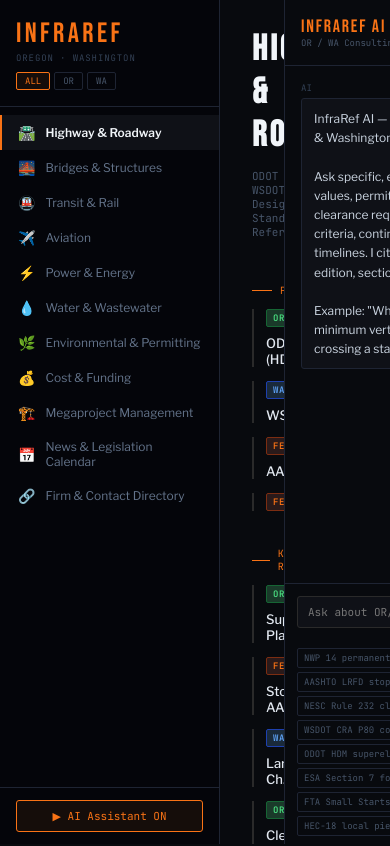
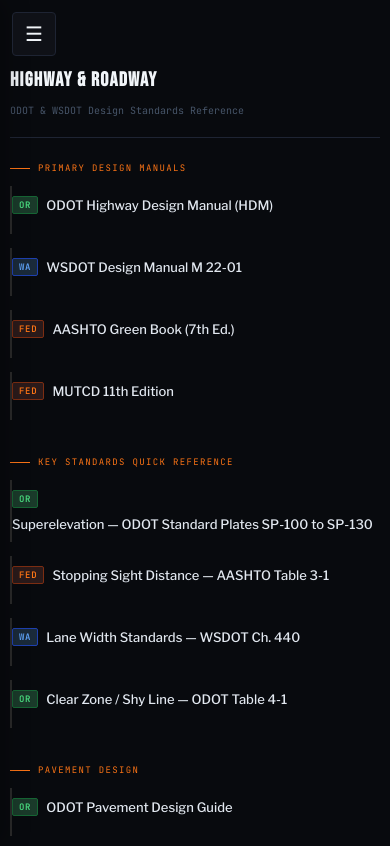
Before and after one commit to natebrantley/infraref, a React (Vite) app: page / in a window 390 px wide. Shown: the top 846 px of the page. Built offline with nearby package versions, Linux system fonts and the light colour scheme.

Commit message:
Mobile optimization sitewide: responsive nav, grids, touch targets
Made-with: Cursor

```diff
--- a/index.html
+++ b/index.html
@@ -2,7 +2,8 @@
 <html lang="en">
   <head>
     <meta charset="UTF-8" />
-    <meta name="viewport" content="width=device-width, initial-scale=1.0" />
+    <meta name="viewport" content="width=device-width, initial-scale=1.0, viewport-fit=cover" />
+    <meta name="theme-color" content="#080a0e" />
     <title>InfraRef — Oregon & Washington Infrastructure Reference</title>
   </head>
   <body>
--- a/src/App.jsx
+++ b/src/App.jsx
@@ -7,21 +7,27 @@ import {
   DirectoryView,
   CalendarView,
   ProjectDetailView,
-  AIPanel,
 } from "./components/index.js";
 
 export default function InfraRef() {
   const [activeModule, setActiveModule] = useState("highway");
-  const [showAI, setShowAI] = useState(true);
   const [stateFilter, setStateFilter] = useState("ALL");
   const [selectedDetailSlug, setSelectedDetailSlug] = useState(null);
+  const [navOpen, setNavOpen] = useState(false);
 
   const module = CONTENT[activeModule];
+  const closeNav = () => setNavOpen(false);
+  const selectModule = (id) => {
+    setActiveModule(id);
+    closeNav();
+  };
 
   return (
-    <div style={{ display: "flex", height: "100vh", background: "#080a0e", overflow: "hidden", fontFamily: "'Libre Franklin', sans-serif" }}>
+    <div className="app-layout" style={{ background: "#080a0e", fontFamily: "'Libre Franklin', sans-serif" }}>
+      <button type="button" className="nav-toggle" onClick={() => setNavOpen(true)} aria-label="Open menu">☰</button>
+      <div className={`nav-overlay ${navOpen ? "nav-open" : ""}`} onClick={closeNav} aria-hidden="true" />
       {/* LEFT NAV */}
-      <div style={{ width: "220px", minWidth: "220px", background: "#04050a", borderRight: "1px solid #1e2433", display: "flex", flexDirection: "column" }}>
+      <nav className={`app-nav ${navOpen ? "nav-open" : ""}`} aria-label="Main">
         <div style={{ padding: "20px 16px 16px", borderBottom: "1px solid #1e2433" }}>
           <div style={{ fontFamily: "'Bebas Neue', sans-serif", fontSize: "28px", color: "#f97316", letterSpacing: "0.12em", lineHeight: 1 }}>INFRAREF</div>
           <div style={{ fontFamily: "'JetBrains Mono', monospace", fontSize: "9px", color: "#334155", marginTop: "4px", letterSpacing: "0.1em" }}>OREGON · WASHINGTON</div>
@@ -29,6 +35,7 @@ export default function InfraRef() {
             {["ALL","OR","WA"].map(s => (
               <button
                 key={s}
+                type="button"
                 onClick={() => setStateFilter(s)}
                 style={{
                   fontFamily: "'JetBrains Mono', monospace", fontSize: "9px", padding: "2px 8px",
@@ -46,7 +53,7 @@ export default function InfraRef() {
             <div
               key={m.id}
               className="module-item"
-              onClick={() => setActiveModule(m.id)}
+              onClick={() => selectModule(m.id)}
               style={{
                 padding: "9px 16px", cursor: "pointer", transition: "background 0.1s",
                 borderLeft: `2px solid ${activeModule === m.id ? "#f97316" : "transparent"}`,
@@ -62,31 +69,19 @@ export default function InfraRef() {
             </div>
           ))}
         </div>
-
-        <div style={{ padding: "12px 16px", borderTop: "1px solid #1e2433" }}>
-          <button
-            onClick={() => setShowAI(!showAI)}
-            style={{
-              width: "100%", fontFamily: "'JetBrains Mono', monospace", fontSize: "11px",
-              padding: "8px", border: `1px solid ${showAI ? "#f97316" : "#2a2a2a"}`,
-              background: showAI ? "#f9731611" : "transparent",
-              color: showAI ? "#f97316" : "#475569", borderRadius: "3px", cursor: "pointer"
-            }}
-          >{showAI ? "▶ AI Assistant ON" : "▷ AI Assistant OFF"}</button>
-        </div>
-      </div>
+      </nav>
 
       {/* MAIN CONTENT */}
-      <div style={{ flex: 1, overflowY: "auto", padding: "28px 32px", animation: "fadeIn 0.2s ease" }}>
+      <main className="app-main">
         {selectedDetailSlug ? (
           <ProjectDetailView slug={selectedDetailSlug} onBack={() => setSelectedDetailSlug(null)} />
         ) : (
           <>
-            <div style={{ marginBottom: "24px", borderBottom: "1px solid #1e2433", paddingBottom: "20px" }}>
-          <div style={{ display: "flex", alignItems: "baseline", gap: "12px", flexWrap: "wrap" }}>
-            <h1 style={{ fontFamily: "'Bebas Neue', sans-serif", fontSize: "36px", color: "#f1f5f9", letterSpacing: "0.08em" }}>{module.title}</h1>
-            <span style={{ fontFamily: "'JetBrains Mono', monospace", fontSize: "11px", color: "#475569" }}>{module.subtitle}</span>
-          </div>
+            <div className="app-header" style={{ marginBottom: "24px", borderBottom: "1px solid #1e2433", paddingBottom: "20px" }}>
+              <div style={{ display: "flex", alignItems: "baseline", gap: "12px", flexWrap: "wrap", flex: 1 }}>
+                <h1 className="app-title" style={{ fontFamily: "'Bebas Neue', sans-serif", fontSize: "36px", color: "#f1f5f9", letterSpacing: "0.08em" }}>{module.title}</h1>
+                <span className="app-subtitle" style={{ fontFamily: "'JetBrains Mono', monospace", fontSize: "11px", color: "#475569" }}>{module.subtitle}</span>
+              </div>
             </div>
 
         {module.isDirectory ? (
@@ -97,7 +92,7 @@ export default function InfraRef() {
           <div style={{ display: "grid", gap: "28px" }}>
             {module.sections.map((sec, si) => (
               <div key={si}>
-                <div style={{ fontFamily: "'JetBrains Mono', monospace", fontSize: "10px", color: "#f97316", letterSpacing: "0.15em", textTransform: "uppercase", marginBottom: "12px", display: "flex", alignItems: "center", gap: "8px" }}>
+                <div className="content-section-heading" style={{ fontFamily: "'JetBrains Mono', monospace", fontSize: "10px", color: "#f97316", letterSpacing: "0.15em", textTransform: "uppercase", marginBottom: "12px", display: "flex", alignItems: "center", gap: "8px" }}>
                   <span style={{ width: "20px", height: "1px", background: "#f97316", display: "inline-block" }} />
                   {sec.heading}
                 </div>
@@ -119,7 +114,7 @@ export default function InfraRef() {
                   <span style={{ width: "20px", height: "1px", background: "#60a5fa", display: "inline-block" }} />
                   Key Contacts & Resources
                 </div>
-                <div style={{ display: "grid", gridTemplateColumns: "repeat(auto-fill, minmax(220px, 1fr))", gap: "8px" }}>
+                <div className="contact-cards-grid" style={{ display: "grid", gridTemplateColumns: "repeat(auto-fill, minmax(220px, 1fr))", gap: "8px" }}>
                   {module.contacts.map((c, ci) => <ContactCard key={ci} contact={c} />)}
                 </div>
               </div>
@@ -138,9 +133,7 @@ export default function InfraRef() {
         )}
           </>
         )}
-      </div>
-
-      {showAI && <AIPanel onClose={() => setShowAI(false)} />}
+      </main>
     </div>
   );
 }
--- a/src/components/CalendarView.jsx
+++ b/src/components/CalendarView.jsx
@@ -105,6 +105,7 @@ export function CalendarView() {
                   return (
                     <div
                       key={`${evt.date}-${i}`}
+                      className="calendar-event-grid"
                       style={{
                         background: "#0f1117",
                         border: "1px solid #1e2433",
--- a/src/components/DirectoryView.jsx
+++ b/src/components/DirectoryView.jsx
@@ -28,6 +28,7 @@ export function DirectoryView() {
     <div>
       <div style={{ display: "flex", gap: "8px", flexWrap: "wrap", marginBottom: "16px", alignItems: "center" }}>
         <input
+          className="directory-search"
           value={search} onChange={e => setSearch(e.target.value)}
           placeholder="Search firms or disciplines..."
           style={{
@@ -45,9 +46,9 @@ export function DirectoryView() {
         {btn(dbeFilter, "DBE/SBE Only", () => setDbeFilter(!dbeFilter))}
       </div>
 
-      <div style={{ display: "grid", gap: "6px" }}>
+      <div className="directory-firm-grid" style={{ display: "grid", gap: "6px" }}>
         {filtered.map(firm => (
-          <div key={firm.name} style={{
+          <div key={firm.name} className="directory-firm-card" style={{
             background: "#0f1117", border: "1px solid #1e2433", borderRadius: "4px",
             padding: "12px 16px", display: "grid", gridTemplateColumns: "1fr auto", gap: "8px"
           }}>
--- a/src/components/ProjectDetailView.jsx
+++ b/src/components/ProjectDetailView.jsx
@@ -146,7 +146,7 @@ export function ProjectDetailView({ slug, onBack }) {
           <span style={{ width: "20px", height: "1px", background: "#60a5fa", display: "inline-block" }} />
           Related parties — quick reference
         </div>
-        <div style={{ display: "grid", gridTemplateColumns: "repeat(auto-fill, minmax(260px, 1fr))", gap: "10px" }}>
+        <div className="project-detail-parties" style={{ display: "grid", gridTemplateColumns: "repeat(auto-fill, minmax(260px, 1fr))", gap: "10px" }}>
           {project.relatedParties.map((party, i) => (
             <PartyCard key={i} party={party} />
           ))}
--- a/src/components/ReferenceItem.jsx
+++ b/src/components/ReferenceItem.jsx
@@ -7,6 +7,7 @@ export function ReferenceItem({ item, onOpenDetail }) {
   const hasExternalLink = item.url && item.url !== "#";
   return (
     <div
+      className="reference-item"
       onClick={() => setOpen(!open)}
       style={{
         borderLeft: "2px solid #2a2a2a", paddingLeft: "12px", marginBottom: "8px",
--- a/src/index.css
+++ b/src/index.css
@@ -1,12 +1,117 @@
 @import url('https://fonts.googleapis.com/css2?family=Bebas+Neue&family=JetBrains+Mono:wght@300;400;500;600&family=Libre+Franklin:wght@300;400;500;600&display=swap');
 
 * { box-sizing: border-box; margin: 0; padding: 0; scrollbar-width: thin; scrollbar-color: #1e2433 #080a0e; }
+html { -webkit-text-size-adjust: 100%; }
 body {
   background: #080a0e;
   font-family: "Libre Franklin", -apple-system, BlinkMacSystemFont, "Segoe UI", Roboto, sans-serif;
+  font-size: 16px;
+  min-height: 100vh;
+  min-height: 100dvh;
+  overflow-x: hidden;
+  padding: env(safe-area-inset-top) env(safe-area-inset-right) env(safe-area-inset-bottom) env(safe-area-inset-left);
 }
 
 @keyframes blink { 0%, 100% { opacity: 1; } 50% { opacity: 0; } }
 @keyframes fadeIn { from { opacity: 0; transform: translateY(6px); } to { opacity: 1; transform: translateY(0); } }
 
 .module-item:hover { background: #0f1117 !important; }
+
+/* —— Layout (mobile-first) —— */
+.app-layout { display: flex; height: 100vh; height: 100dvh; overflow: hidden; }
+.app-nav {
+  width: 220px;
+  min-width: 220px;
+  display: flex;
+  flex-direction: column;
+  background: #04050a;
+  border-right: 1px solid #1e2433;
+  z-index: 100;
+}
+.app-main {
+  flex: 1;
+  overflow-y: auto;
+  overflow-x: hidden;
+  padding: 20px 16px;
+  animation: fadeIn 0.2s ease;
+}
+.nav-toggle {
+  display: none;
+  align-items: center;
+  justify-content: center;
+  width: 44px;
+  height: 44px;
+  padding: 0;
+  border: none;
+  background: #0f1117;
+  border: 1px solid #1e2433;
+  color: #f1f5f9;
+  border-radius: 4px;
+  cursor: pointer;
+  font-size: 20px;
+}
+.nav-overlay {
+  display: none;
+  position: fixed;
+  inset: 0;
+  background: rgba(0,0,0,0.5);
+  z-index: 99;
+}
+
+@media (max-width: 768px) {
+  img, video { max-width: 100%; height: auto; }
+  .reference-item { min-height: 48px; padding: 10px 0 !important; }
+  .app-layout { flex-direction: column; height: auto; min-height: 100vh; min-height: 100dvh; }
+  .app-nav {
+    position: fixed;
+    top: 0;
+    left: 0;
+    bottom: 0;
+    width: 260px;
+    max-width: 85vw;
+    min-width: 0;
+    transform: translateX(-100%);
+    transition: transform 0.2s ease;
+    box-shadow: 4px 0 24px rgba(0,0,0,0.3);
+  }
+  .app-nav.nav-open { transform: translateX(0); }
+  .nav-overlay.nav-open { display: block; }
+  .nav-toggle {
+    display: flex;
+    position: fixed;
+    top: max(12px, env(safe-area-inset-top));
+    left: 12px;
+    z-index: 101;
+  }
+  .app-main {
+    padding: 16px 12px;
+    padding-top: calc(56px + env(safe-area-inset-top));
+  }
+  .app-header {
+    display: flex;
+    align-items: center;
+    gap: 12px;
+    padding: 12px 0 16px;
+    border-bottom: 1px solid #1e2433;
+    margin-bottom: 16px;
+  }
+  .app-title { font-size: 24px !important; letter-spacing: 0.06em !important; }
+  .app-subtitle { font-size: 10px !important; }
+  .content-section-heading { font-size: 9px !important; }
+  .solicitation-row { grid-template-columns: 1fr !important; gap: 6px !important; text-align: left !important; }
+  .solicitation-row > div:not(:first-child) { display: flex; gap: 8px; flex-wrap: wrap; }
+  .solicitation-row > div:not(:first-child) > div:first-child { width: auto; }
+  .calendar-event-grid { grid-template-columns: 60px 1fr !important; }
+  .project-detail-parties { grid-template-columns: 1fr !important; }
+  .directory-firm-grid { grid-template-columns: 1fr !important; }
+  .directory-firm-card { grid-template-columns: 1fr !important; }
+  .directory-firm-card > div:last-child { text-align: left !important; align-items: flex-start !important; }
+  .contact-cards-grid { grid-template-columns: 1fr !important; }
+  .directory-search { width: 100% !important; max-width: none !important; }
+  .module-item { min-height: 48px; padding: 12px 16px !important; }
+}
+
+@media (max-width: 480px) {
+  .app-main { padding: 12px 10px; padding-top: calc(56px + env(safe-area-inset-top)); }
+  .app-title { font-size: 20px !important; }
+}
```
Also changed, not shown: src/components/SolicitationRow.jsx (+9 -4 lines).
